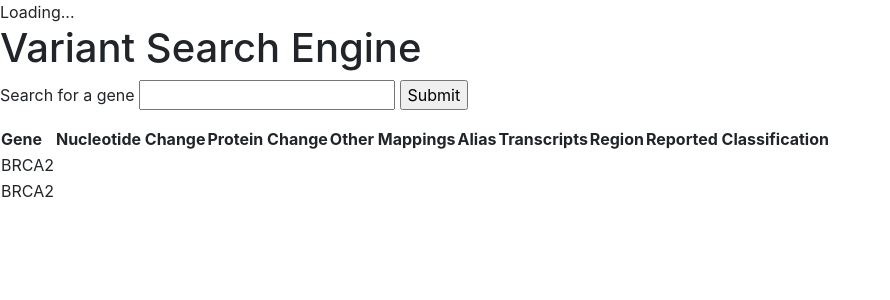
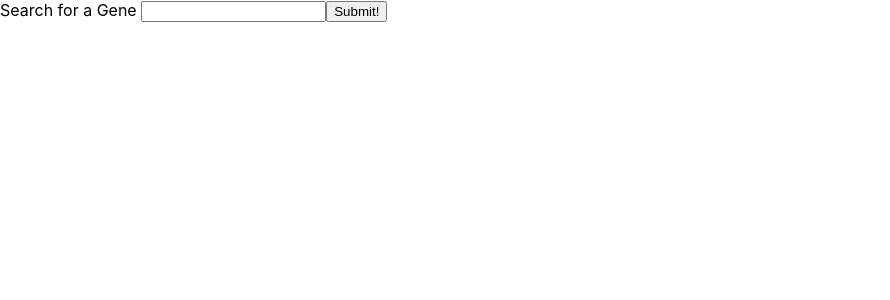
Before and after one commit to isemona/Variant-Search-WebApp, a React app in the folder react-frontend/: page / in a window 1280 px wide. Shown: the top 300 px of the page, without its empty margins (0-890 px from the left). Built offline with nearby package versions, Linux system fonts and the light colour scheme.

Commit message:
Added search bar on App.js using jsx

```diff
--- a/react-frontend/public/index.html
+++ b/react-frontend/public/index.html
@@ -6,8 +6,6 @@
   <link rel="shortcut icon" href="%PUBLIC_URL%/favicon.ico" />
   <meta name="viewport" content="width=device-width, initial-scale=1" />
   <meta name="theme-color" content="#000000" />
-  <link rel="stylesheet" href="https://stackpath.bootstrapcdn.com/bootstrap/4.1.3/css/bootstrap.min.css" integrity="sha384-MCw98/SFnGE8fJT3GXwEOngsV7Zt27NXFoaoApmYm81iuXoPkFOJwJ8ERdknLPMO" crossorigin="anonymous">
-
   <!--
       manifest.json provides metadata used when your web app is installed on a
       user's mobile device or desktop. See https://developers.google.com/web/fundamentals/web-app-manifest/
@@ -29,43 +27,7 @@
 
 <body>
   <noscript>You need to enable JavaScript to run this app.</noscript>
-  <div id="root"></div>
-  <h1>Variant Search Engine</h1>
-  <div>
-
-    <form>
-      Search for a gene <input type="text" ></input> <input type="submit" value="Submit">
-    </form>
-
-  </div>
-
-  <div>
-    <p></p>
-    <p></p>
-    <p></p>
-
-  </div>
-
-  <div>
-    <table style="width:%">
-      <tr>
-        <th>Gene</th>
-        <th>Nucleotide Change</th>
-        <th>Protein Change</th>
-        <th>Other Mappings</th>
-        <th>Alias</th>
-        <th>Transcripts</th>
-        <th>Region</th>
-        <th>Reported Classification</th>
-      </tr>
-      <tr>
-        <td>BRCA2</td>
-      </tr>
-      <tr>
-        <td>BRCA2</td>
-      </tr>
-    </table>
-
+  <div id="root">
   </div>
 </body>
 
--- a/react-frontend/src/App.js
+++ b/react-frontend/src/App.js
@@ -1,106 +1,151 @@
-import React, {Component} from 'react';
+import React, { Component } from 'react';
 
 // import React from 'react';
 // import logo from './logo.svg';
 // import './App.css';
 
 
-class App extends Component {
+// class App extends Component {
 
+//   constructor(props) {
+//     super(props);
+//     this.state = {
+//       variants: [],
+//       isLoaded: false,
+//     }
+//   }
+
+//   componentDidMount() {
+//     fetch("http://127.0.0.1:5000/")
+//       .then(res => res.json())
+//       .then(
+//         (data) => {
+//           console.log(data)
+//           this.setState({
+//             isLoaded: true,
+//             variants: data,
+//           })
+//         });
+//       //   },
+//       //   // Note: it's important to handle errors here
+//       //   // instead of a catch() block so that we don't swallow
+//       //   // exceptions from actual bugs in components.
+//       //   (error) => {
+//       //     this.setState({
+//       //       isLoaded: true,
+//       //       error
+//       //     });
+//       //   }
+//       // )
+//   }
+
+//   render() {
+//     let { isLoaded, variants } = this.state;
+
+//     if (!isLoaded) {
+//       return <div>Loading...</div>
+//     }
+
+//     else {
+//       return (
+//         <div className="App">
+//           {/* <ul>
+//             {variants.map(variant =>(
+//                 <li key = {variant}>
+//                 {variant.nucleotide_change}
+//                 </li>
+//              ))}
+//           </ul> */}
+//           // Has loaded!
+//         </div>
+//       );
+//   }
+// }
+// }
+// //     const { error, isLoaded, todos } = this.state;
+// //     if (error) {
+// //       return <div>Error: {error.message}</div>;
+// //     } else if (!isLoaded) {
+// //       return <div>Loading...</div>;
+// //     } else {
+// //       return (
+// //         <div>
+// //           {todos}
+// //         </div>
+// //       );
+// //     }
+// //   }
+// // }
+
+// export default App;
+
+
+// // function App() {
+// //   return (
+// //     <div className="App">
+// //       <header className="App-header">
+// //         <img src={logo} className="App-logo" alt="logo" />
+// //         <p>
+// //           Edit <code>src/App.js</code> and save to reload.
+// //         </p>
+// //         {/* <p>My Token = {window.token}</p> */}
+// //         <p>Hello</p>
+// //         <a
+// //           className="App-link"
+// //           href="https://reactjs.org"
+// //           target="_blank"
+// //           rel="noopener noreferrer"
+// //         >
+// //           Learn React
+// //         </a>
+// //       </header>
+// //     </div>
+// //   );
+// // }
+
+// // export default App;
+
+class MyForm extends Component {
   constructor(props) {
     super(props);
     this.state = {
-      variants: [],
-      isLoaded: false,
+      input: '',
+      submit: ''
+    };
+    this.handleChange = this.handleChange.bind(this);
+    this.handleSubmit = this.handleSubmit.bind(this);
   }
+  handleChange(event) {
+    this.setState({
+      input: event.target.value
+    });
   }
+  handleSubmit(event) {
+    event.preventDefault();
+    const data = new FormData(event.target);
+    fetch('http://0.0.0.0:80/search', {
+      method: 'POST',
+      body: data,
 
-  componentDidMount() {
-    fetch("http://127.0.0.1:5000/")
-      .then(res => res.json())
-      .then(
-        (data) => {
-          console.log(data)
+    });
     this.setState({
-            isLoaded: true,
-            variants: data,
-          })
+      input: '',
+      submit: this.state.input
     });
-      //   },
-      //   // Note: it's important to handle errors here
-      //   // instead of a catch() block so that we don't swallow
-      //   // exceptions from actual bugs in components.
-      //   (error) => {
-      //     this.setState({
-      //       isLoaded: true,
-      //       error
-      //     });
-      //   }
-      // )
   }
-
   render() {
-    let { isLoaded, variants } = this.state;
-
-    if (!isLoaded) {
-      return <div>Loading...</div>
-    }
-
-    else {
     return (
-        <div className="App">
-          {/* <ul>
-            {variants.map(variant =>(
-                <li key = {variant}>
-                {variant.nucleotide_change}
-                </li>
-             ))}
-          </ul> */}
-          // Has loaded!
+      <div>
+        <form onSubmit={this.handleSubmit}>
+          { /* change code below this line */}
+          Search for a Gene <input value={this.state.input} name="gene" onChange={this.handleChange} />
+          { /* change code above this line */}
+          <button type='submit'>Submit!</button>
+        </form>
+        <h1>{this.state.submit}</h1>
       </div>
     );
   }
-}
-}
-//     const { error, isLoaded, todos } = this.state;
-//     if (error) {
-//       return <div>Error: {error.message}</div>;
-//     } else if (!isLoaded) {
-//       return <div>Loading...</div>;
-//     } else {
-//       return (
-//         <div>
-//           {todos}
-//         </div>
-//       );
-//     }
-//   }
-// }
+};
 
-export default App;
-
-
-// function App() {
-//   return (
-//     <div className="App">
-//       <header className="App-header">
-//         <img src={logo} className="App-logo" alt="logo" />
-//         <p>
-//           Edit <code>src/App.js</code> and save to reload.
-//         </p>
-//         {/* <p>My Token = {window.token}</p> */}
-//         <p>Hello</p>
-//         <a
-//           className="App-link"
-//           href="https://reactjs.org"
-//           target="_blank"
-//           rel="noopener noreferrer"
-//         >
-//           Learn React
-//         </a>
-//       </header>
-//     </div>
-//   );
-// }
-
-// export default App;
+export default MyForm;
```
Also changed, not shown: 1 other file (tests, documents, lock files or other folders). Lines whose indentation alone changed are shown as unchanged.
